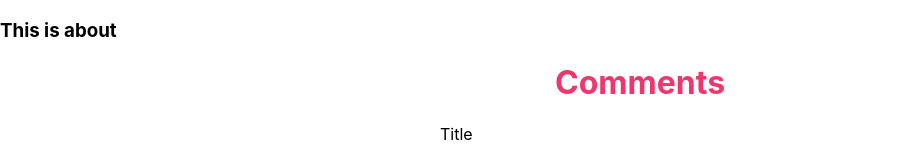
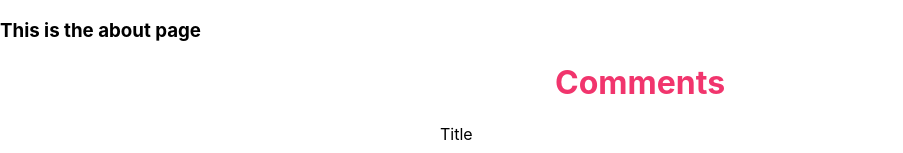
Before and after one commit to carlapico/forms, a React (Create React App) app: page / in a window 1280 px wide. Shown: the top 153 px of the page, without its empty margins (0-903 px from the left). Built offline with nearby package versions, Linux system fonts and the light colour scheme.

Commit message:
we simplified the code for about because it is only one line of code

```diff
--- a/src/pages/About.jsx
+++ b/src/pages/About.jsx
@@ -1,9 +1,5 @@
 
 //this is the react way
-const About = () => {
-    return (
-        <h3>This is about</h3>
-    )
-}
+const About = () => <h3>This is the about page</h3>
 
 export default About
```
